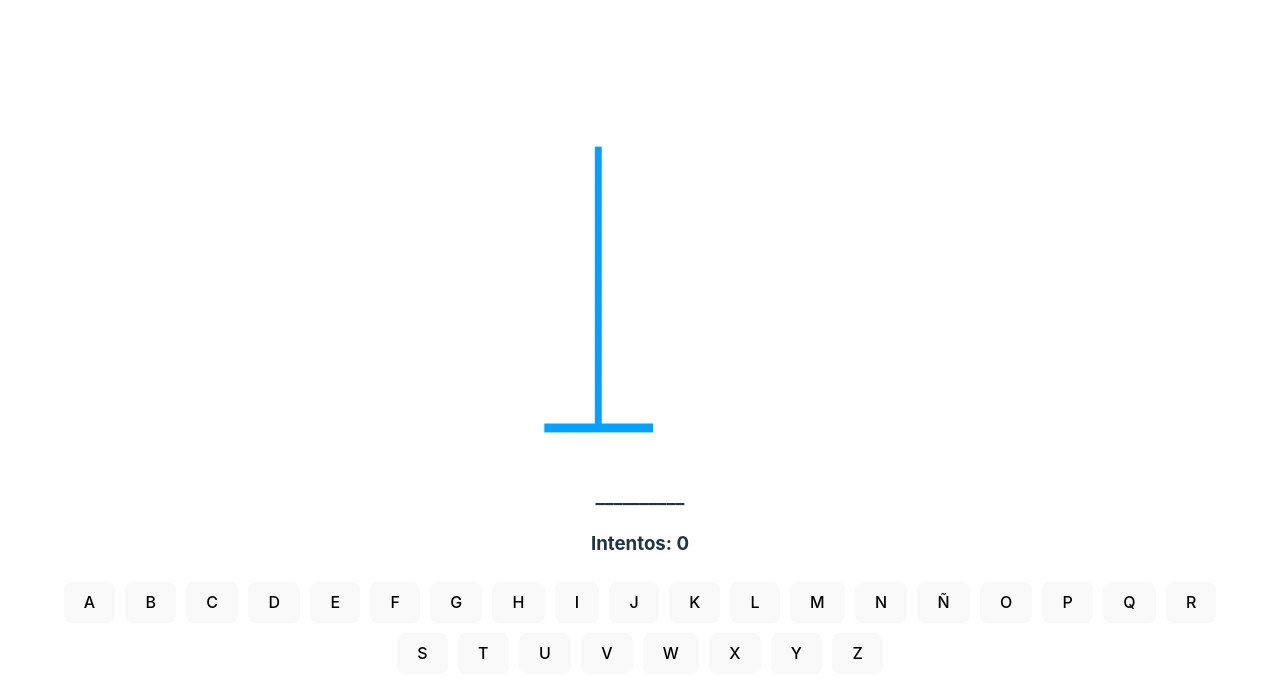
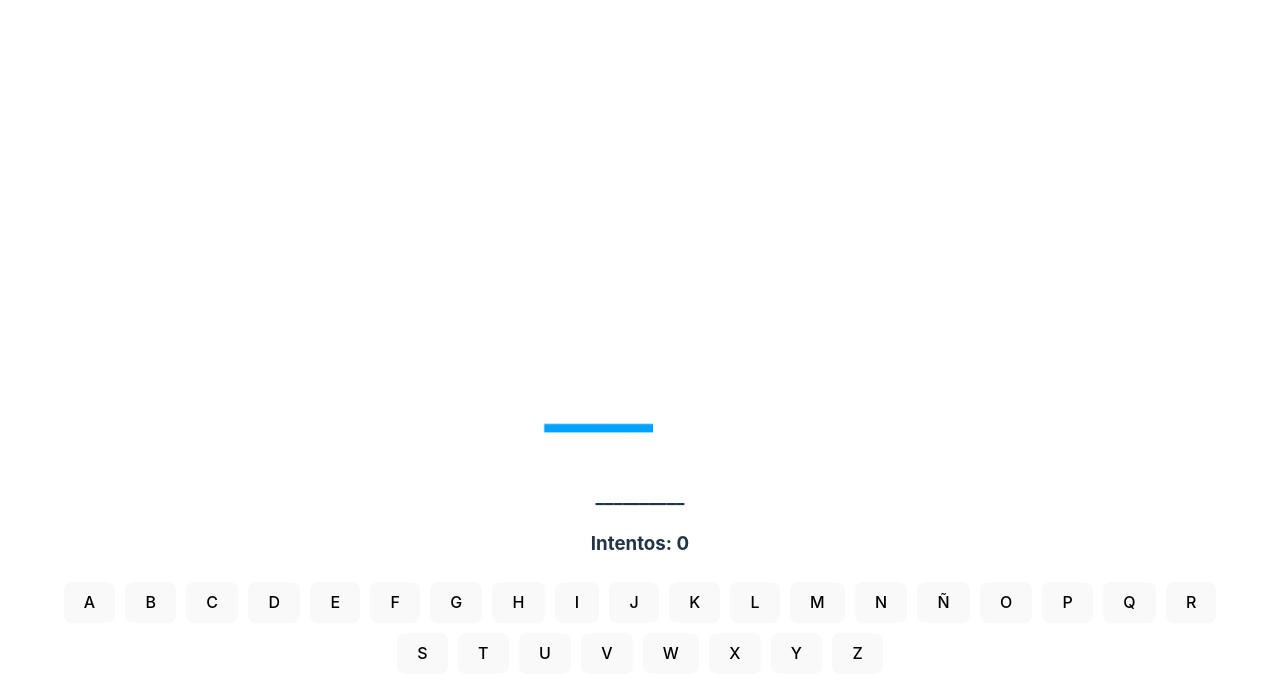
Before and after one commit to BenjaCode/JuegoAhorcado, a React (Vite) app: page / in a window 1280 px wide. Shown: the top 698 px of the page. Built offline with nearby package versions, Linux system fonts and the light colour scheme.

Commit message:
Manejo de intentos fallidos

```diff
--- a/src/App.tsx
+++ b/src/App.tsx
@@ -1,23 +1,32 @@
+import { useState } from 'react';
 import './App.css';
 import { ImagenesAhoracado } from './components/ImagenesAhorcado';
 import {letters} from './helpers/letters';
 
 function App() {
+
+  const [attempts, setAttempts] = useState(0);
+
+  const checkLetter = (letter: string) => {
+    console.log(letter);
+    setAttempts(Math.min(attempts + 1, 9));
+  }
+
   return (
     <div className='App'>
       {/* Imagenes del ahorcado */}
-      <ImagenesAhoracado imageNumber={1}/>
+      <ImagenesAhoracado imageNumber={attempts}/>
 
       {/* Palabra Oculta */}
       <h3>__________</h3>
 
       {/* Contador de Intentos */}
-      <h3>Intentos: 0</h3>
+      <h3>Intentos: {attempts}</h3>
 
       {/* Letras del abecedario */}
       {
         letters.map((letter, index) => (
-          <button key={index}>{letter}</button>
+          <button key={index} onClick={() => checkLetter(letter)}>{letter}</button>
         ))
       }
     </div>
```
